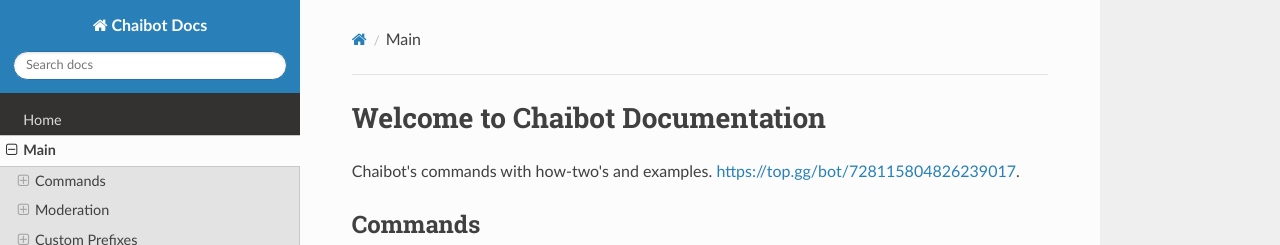
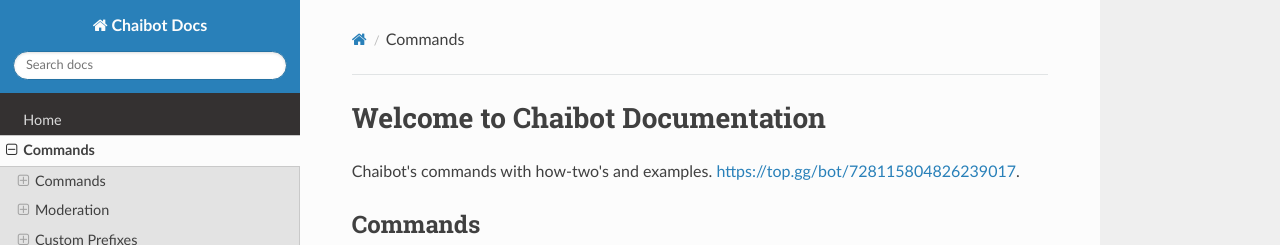
Before and after one commit to NextChai/ChaibotDocumentation, an MkDocs documentation site: the page built from docs/home.md, in a window 1280 px wide and 900 px high. Shown: the top 245 px of the window. Built offline with MkDocs 1.6.1, drawn with Linux system fonts in a browser that asks for light colours; nearby versions of some CDN libraries; part of the change alters nothing that is shown.

Commit message:
Update mkdocs.yml

```diff
--- a/mkdocs.yml
+++ b/mkdocs.yml
@@ -1,6 +1,6 @@
 site_name: Chaibot Docs
 nav:
   - Home: index.md
-  - Main: home.md
+  - Commands: home.md
   - About: about.md
 theme: readthedocs
```
